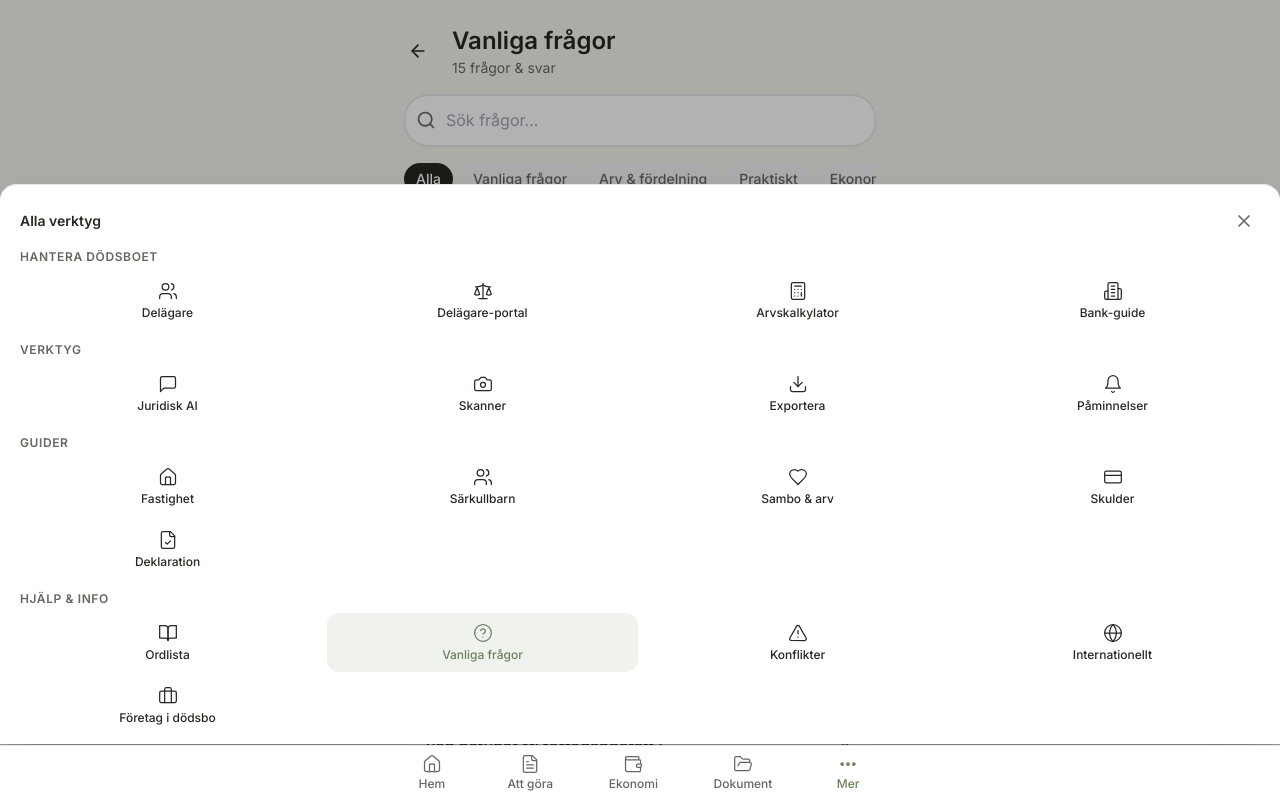
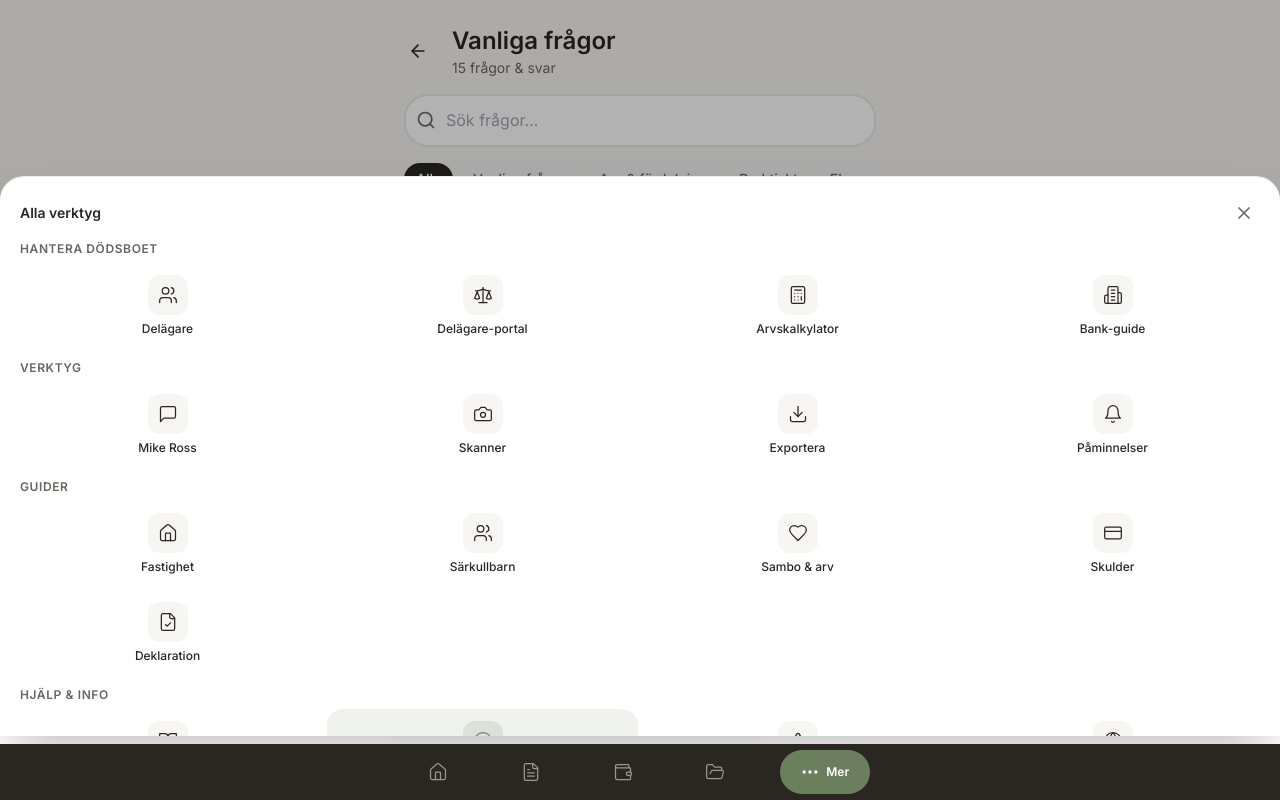
Before and after one commit to arhongbt/db, a Next.js app: page /faq in a window 1280 px wide. Both pictures are taken after a click on the button "Mer". Shown: the top 800 px of the page. Built offline with nearby package versions, Linux system fonts and the light colour scheme; no server answers.

Commit message:
Add decorative elements to main pages

```diff
--- a/src/app/dashboard/page.tsx
+++ b/src/app/dashboard/page.tsx
@@ -16,12 +16,15 @@ import {
   Coins,
   ListChecks,
   Package,
+  MessageSquare,
+  Bell,
 } from 'lucide-react';
 import { BottomNav } from '@/components/ui/BottomNav';
 import type { DodsboTask, ProcessStep, TaskStatus } from '@/types';
 import { DEFAULT_TIDSFRISTER } from '@/types';
 import Link from 'next/link';
 import { DoveLogo } from '@/components/ui/DoveLogo';
+import { BlobDecoration, LeafDecoration, SparkleDecoration } from '@/components/ui/Decorations';
 import {
   checkAndNotifyDeadlines,
   requestNotificationPermission,
@@ -149,7 +152,14 @@ function DashboardContent() {
   }
 
   return (
-    <div className="flex flex-col px-5 py-6 pb-24 stagger-children">
+    <div className="flex flex-col px-5 py-6 pb-24 stagger-children relative overflow-hidden">
+      {/* Decorative elements */}
+      <BlobDecoration className="-top-12 -right-16" color="#EEF2EA" size={180} />
+      <BlobDecoration className="top-[40%] -left-20" color="#EDF2F6" size={140} />
+      <LeafDecoration className="top-4 right-6" size={32} opacity={0.1} />
+      <SparkleDecoration className="top-[30%] right-10" size={14} opacity={0.1} />
+      <LeafDecoration className="bottom-[20%] left-4" size={24} opacity={0.08} color="#6E8BA4" />
+
       {/* Greeting */}
       <div className="flex items-start justify-between mb-6">
         <div>
@@ -354,17 +364,25 @@ function DashboardContent() {
         </div>
       )}
 
-      {/* AI Legal Assistant — always visible */}
+      {/* Mike Ross AI — always visible */}
+      <div className="relative">
+        <SparkleDecoration className="-top-2 right-4" size={18} color="#6E8BA4" opacity={0.15} />
+      </div>
       <Link
         href="/juridisk-hjalp"
-        className="card border-l-4 border-accent bg-info-light mb-4 flex items-center justify-between"
-        aria-label="Öppna juridisk AI-assistent"
+        className="card mb-4 flex items-center gap-3"
+        style={{ background: 'linear-gradient(135deg, #EDF2F6, #FFFFFF)' }}
+        aria-label="Öppna Mike Ross"
       >
-        <div>
-          <p className="font-semibold text-accent">Juridisk AI-assistent</p>
-          <p className="text-sm text-primary/70">Fråga om arvsrätt, bouppteckning, arvskifte</p>
+        <div className="w-11 h-11 rounded-full flex items-center justify-center flex-shrink-0"
+          style={{ background: 'linear-gradient(135deg, #6E8BA4, #567A93)' }}>
+          <MessageSquare className="w-5 h-5 text-white" strokeWidth={1.5} />
         </div>
-        <ChevronRight className="w-5 h-5 text-accent" />
+        <div className="flex-1">
+          <p className="font-semibold text-primary">Fråga Mike Ross</p>
+          <p className="text-sm text-muted">Din juridiska AI-assistent</p>
+        </div>
+        <ChevronRight className="w-5 h-5 text-muted-light flex-shrink-0" />
       </Link>
 
       {/* Notification prompt */}
@@ -412,32 +430,33 @@ function DashboardContent() {
         </Link>
       )}
 
-      {/* Quick access — compact grid of key tools */}
+      {/* Service grid — illustrated icons like Best Courier */}
       <section className="mb-4">
         <h2 className="text-lg font-semibold text-primary mb-3">Verktyg</h2>
-        <div className="grid grid-cols-2 gap-2">
+        <div className="grid grid-cols-3 gap-3">
           {[
-            { label: 'Bouppteckning', href: '/bouppteckning', Icon: ClipboardList },
-            { label: 'Tillgångar & skulder', href: '/tillgangar', Icon: Coins },
-            { label: 'Alla uppgifter', href: '/uppgifter', Icon: ListChecks },
-            { label: 'Exportera (ZIP)', href: '/exportera', Icon: Package },
+            { label: 'Bouppteckning', href: '/bouppteckning', Icon: ClipboardList, bg: '#EEF2EA', color: '#6B7F5E' },
+            { label: 'Tillgångar', href: '/tillgangar', Icon: Coins, bg: '#EDF2F6', color: '#6E8BA4' },
+            { label: 'Uppgifter', href: '/uppgifter', Icon: ListChecks, bg: '#EEF2EA', color: '#6B7F5E' },
+            { label: 'Exportera', href: '/exportera', Icon: Package, bg: '#EDF2F6', color: '#6E8BA4' },
+            { label: 'Mike Ross', href: '/juridisk-hjalp', Icon: MessageSquare, bg: '#EDF2F6', color: '#6E8BA4' },
+            { label: 'Påminnelser', href: '/paminelser', Icon: Bell, bg: '#EEF2EA', color: '#6B7F5E' },
           ].map((item) => (
             <Link
               key={item.href}
               href={item.href}
-              className="card flex items-center gap-3 hover:bg-gray-50 transition-colors py-3"
+              className="flex flex-col items-center gap-2 py-4 rounded-2xl transition-all hover:scale-[1.02] active:scale-[0.98]"
+              style={{ background: item.bg + '60' }}
               aria-label={item.label}
             >
-              <div className="w-8 h-8 bg-primary-lighter/50 rounded-lg flex items-center justify-center flex-shrink-0">
-                <item.Icon className="w-4 h-4 text-accent" />
+              <div className="w-12 h-12 rounded-2xl flex items-center justify-center"
+                style={{ background: item.bg }}>
+                <item.Icon className="w-5 h-5" style={{ color: item.color }} strokeWidth={1.5} />
               </div>
-              <span className="text-sm font-medium text-primary">{item.label}</span>
+              <span className="text-xs font-semibold text-primary">{item.label}</span>
             </Link>
           ))}
         </div>
-        <p className="text-xs text-muted text-center mt-3">
-          Alla verktyg finns i <strong>Mer</strong>-menyn nedan
-        </p>
       </section>
 
       {/* Legal disclaimer */}
--- a/src/app/juridisk-hjalp/page.tsx
+++ b/src/app/juridisk-hjalp/page.tsx
@@ -354,12 +354,12 @@ function JuridiskHjalpContent() {
           <ArrowLeft className="w-5 h-5 text-primary" />
         </Link>
         <div className="flex items-center gap-2">
-          <div className="w-8 h-8 rounded-full bg-accent/10 flex items-center justify-center">
-            <Scale className="w-4 h-4 text-accent" />
+          <div className="w-9 h-9 rounded-full flex items-center justify-center" style={{ background: 'linear-gradient(135deg, #6E8BA4, #567A93)' }}>
+            <Scale className="w-4 h-4 text-white" />
           </div>
           <div>
-            <h1 className="text-lg font-semibold text-primary">Juridisk AI-assistent</h1>
-            <p className="text-xs text-muted">Svensk arvsrätt &amp; dödsbohantering</p>
+            <h1 className="text-lg font-semibold text-primary">Mike Ross</h1>
+            <p className="text-xs text-muted">Din juridiska AI-assistent</p>
           </div>
         </div>
       </div>
@@ -373,11 +373,11 @@ function JuridiskHjalpContent() {
               <Sparkles className="w-8 h-8 text-accent" />
             </div>
             <h2 className="text-xl font-semibold text-primary mb-2">
-              Fråga mig om arvsrätt
+              Hej, jag är Mike Ross
             </h2>
             <p className="text-muted text-sm max-w-xs mb-6">
-              Jag kan svara på frågor om bouppteckning, arvskifte, arvsordning,
-              testamente och allt som rör dödsbohantering i Sverige.
+              Din juridiska assistent. Fråga mig om bouppteckning, arvskifte,
+              arvsordning, testamente — allt som rör dödsbohantering i Sverige.
             </p>
 
             <div className="flex flex-col gap-2 w-full max-w-sm">
--- a/src/components/ui/BottomNav.tsx
+++ b/src/components/ui/BottomNav.tsx
@@ -30,7 +30,7 @@ const MORE_CATEGORIES = [
   {
     title: 'Verktyg',
     items: [
-      { href: '/juridisk-hjalp', label: 'Juridisk AI', icon: MessageSquare },
+      { href: '/juridisk-hjalp', label: 'Mike Ross', icon: MessageSquare },
       { href: '/skanner', label: 'Skanner', icon: Camera },
       { href: '/exportera', label: 'Exportera', icon: Download },
       { href: '/paminelser', label: 'Påminnelser', icon: Bell },
@@ -65,12 +65,8 @@ export function BottomNav() {
   const [moreOpen, setMoreOpen] = useState(false);
   const menuRef = useRef<HTMLDivElement>(null);
 
-  // Close menu on route change
-  useEffect(() => {
-    setMoreOpen(false);
-  }, [pathname]);
+  useEffect(() => { setMoreOpen(false); }, [pathname]);
 
-  // Close on outside click
   useEffect(() => {
     if (!moreOpen) return;
     const handler = (e: MouseEvent) => {
@@ -95,9 +91,10 @@ export function BottomNav() {
       {moreOpen && (
         <div
           ref={menuRef}
-          className="fixed bottom-[calc(3.5rem+env(safe-area-inset-bottom))] left-0 right-0 z-50 bg-white rounded-t-2xl shadow-2xl border-t border-gray-200 max-h-[70vh] overflow-y-auto animate-in slide-in-from-bottom"
+          className="fixed bottom-[calc(4rem+env(safe-area-inset-bottom))] left-0 right-0 z-50 bg-white rounded-t-3xl shadow-2xl border-t max-h-[70vh] overflow-y-auto"
+          style={{ borderColor: '#F0EDE6' }}
         >
-          <div className="px-5 pt-4 pb-2 flex items-center justify-between sticky top-0 bg-white">
+          <div className="px-5 pt-4 pb-2 flex items-center justify-between sticky top-0 bg-white rounded-t-3xl">
             <h3 className="font-semibold text-primary text-sm">Alla verktyg</h3>
             <button
               onClick={() => setMoreOpen(false)}
@@ -118,14 +115,18 @@ export function BottomNav() {
                       <Link
                         key={href}
                         href={href}
-                        className={`flex flex-col items-center gap-1 py-2.5 px-1 rounded-xl transition-colors ${
+                        className={`flex flex-col items-center gap-1.5 py-3 px-1 rounded-2xl transition-colors ${
                           isActive
                             ? 'bg-accent/10 text-accent'
-                            : 'text-primary hover:bg-gray-50'
+                            : 'text-primary hover:bg-primary-lighter/50'
                         }`}
                         aria-label={label}
                       >
-                        <Icon className="w-5 h-5" strokeWidth={1.5} />
+                        <div className={`w-10 h-10 rounded-xl flex items-center justify-center ${
+                          isActive ? 'bg-accent/15' : 'bg-primary-lighter/50'
+                        }`}>
+                          <Icon className="w-5 h-5" strokeWidth={1.5} />
+                        </div>
                         <span className="text-xs font-medium text-center leading-tight">{label}</span>
                       </Link>
                     );
@@ -137,23 +138,30 @@ export function BottomNav() {
         </div>
       )}
 
-      {/* Bottom nav bar */}
-      <nav className="fixed bottom-0 left-0 right-0 bg-white border-t border-gray-200 z-50">
-        <div className="mx-auto max-w-lg flex items-center justify-around">
+      {/* Dark bottom nav bar */}
+      <nav className="fixed bottom-0 left-0 right-0 z-50" style={{ background: '#2A2622' }}>
+        <div className="mx-auto max-w-lg flex items-center justify-around px-2 py-1.5">
           {NAV_ITEMS.map(({ href, label, icon: Icon }) => {
             const isActive = pathname === href;
             return (
               <Link
                 key={href}
                 href={href}
-                className={`flex flex-col items-center py-2 px-3 min-w-[4rem] transition-colors ${
-                  isActive
-                    ? 'text-accent'
-                    : 'text-muted hover:text-primary'
-                }`}
+                className="relative flex items-center justify-center transition-all duration-200"
+                style={{
+                  minWidth: isActive ? '100px' : '56px',
+                  height: '44px',
+                  borderRadius: '22px',
+                  background: isActive ? '#6B7F5E' : 'transparent',
+                  color: isActive ? '#FFFFFF' : '#9C9590',
+                  gap: '6px',
+                  padding: isActive ? '0 16px' : '0 8px',
+                }}
               >
-                <Icon className="w-5 h-5 mb-0.5" strokeWidth={isActive ? 2.5 : 1.5} />
-                <span className="text-xs font-medium">{label}</span>
+                <Icon className="w-5 h-5 flex-shrink-0" strokeWidth={isActive ? 2 : 1.5} />
+                {isActive && (
+                  <span className="text-xs font-semibold whitespace-nowrap">{label}</span>
+                )}
               </Link>
             );
           })}
@@ -163,18 +171,25 @@ export function BottomNav() {
             onClick={() => setMoreOpen(!moreOpen)}
             aria-label="Mer verktyg"
             aria-expanded={moreOpen}
-            className={`flex flex-col items-center py-2 px-3 min-w-[4rem] transition-colors ${
-              moreOpen || isMoreActive
-                ? 'text-accent'
-                : 'text-muted hover:text-primary'
-            }`}
+            className="relative flex items-center justify-center transition-all duration-200"
+            style={{
+              minWidth: (moreOpen || isMoreActive) ? '90px' : '56px',
+              height: '44px',
+              borderRadius: '22px',
+              background: (moreOpen || isMoreActive) ? '#6B7F5E' : 'transparent',
+              color: (moreOpen || isMoreActive) ? '#FFFFFF' : '#9C9590',
+              gap: '6px',
+              padding: (moreOpen || isMoreActive) ? '0 16px' : '0 8px',
+            }}
           >
-            <MoreHorizontal className="w-5 h-5 mb-0.5" strokeWidth={moreOpen || isMoreActive ? 2.5 : 1.5} />
-            <span className="text-xs font-medium">Mer</span>
+            <MoreHorizontal className="w-5 h-5 flex-shrink-0" strokeWidth={(moreOpen || isMoreActive) ? 2 : 1.5} />
+            {(moreOpen || isMoreActive) && (
+              <span className="text-xs font-semibold whitespace-nowrap">Mer</span>
+            )}
           </button>
         </div>
         {/* Safe area for iOS */}
-        <div className="h-[env(safe-area-inset-bottom)]" />
+        <div className="h-[env(safe-area-inset-bottom)]" style={{ background: '#2A2622' }} />
       </nav>
     </>
   );
--- /dev/null
+++ b/src/components/ui/Decorations.tsx
@@ -0,0 +1,87 @@
+'use client';
+
+/** Decorative SVG blob — organic shape behind content */
+export function BlobDecoration({
+  className = '',
+  color = '#EEF2EA',
+  size = 200,
+}: {
+  className?: string;
+  color?: string;
+  size?: number;
+}) {
+  return (
+    <div
+      className={`absolute pointer-events-none opacity-50 ${className}`}
+      style={{
+        width: size,
+        height: size,
+        borderRadius: '42% 58% 62% 38% / 45% 55% 45% 55%',
+        background: color,
+      }}
+    />
+  );
+}
+
+/** Decorative leaf SVG — subtle nature element */
+export function LeafDecoration({
+  className = '',
+  size = 24,
+  color = '#6B7F5E',
+  opacity = 0.15,
+}: {
+  className?: string;
+  size?: number;
+  color?: string;
+  opacity?: number;
+}) {
+  return (
+    <svg
+      className={`absolute pointer-events-none ${className}`}
+      width={size}
+      height={size}
+      viewBox="0 0 24 24"
+      fill="none"
+      style={{ opacity }}
+    >
+      <path
+        d="M17 8C8 10 5.9 16.17 3.82 21.34L5.71 22l1-2.3A4.49 4.49 0 0 0 8 20c4 0 8.68-3.31 12-12h-3Z"
+        fill={color}
+      />
+      <path
+        d="M17 8c-2 5-5.93 8.5-9 9.5"
+        stroke={color}
+        strokeWidth="1.5"
+        strokeLinecap="round"
+        fill="none"
+        opacity="0.5"
+      />
+    </svg>
+  );
+}
+
+/** Sparkle/star decoration */
+export function SparkleDecoration({
+  className = '',
+  size = 16,
+  color = '#6B7F5E',
+  opacity = 0.12,
+}: {
+  className?: string;
+  size?: number;
+  color?: string;
+  opacity?: number;
+}) {
+  return (
+    <svg
+      className={`absolute pointer-events-none ${className}`}
+      width={size}
+      height={size}
+      viewBox="0 0 24 24"
+      fill={color}
+      style={{ opacity }}
+    >
+      <path d="M12 0L14.59 8.41L23 12L14.59 15.59L12 24L9.41 15.59L1 12L9.41 8.41Z" />
+    </svg>
+  );
+}
--- a/src/components/ui/FloatingChatButton.tsx
+++ b/src/components/ui/FloatingChatButton.tsx
@@ -2,13 +2,12 @@
 
 import { usePathname } from 'next/navigation';
 import Link from 'next/link';
-import { MessageSquare } from 'lucide-react';
+import { Scale } from 'lucide-react';
 
-/** Floating round chatbot button — visible on every page except juridisk-hjalp itself */
+/** Mike Ross floating button — visible on every page except juridisk-hjalp itself */
 export function FloatingChatButton() {
   const pathname = usePathname();
 
-  // Hide on the chat page itself, auth page, onboarding, and landing
   const hiddenPaths = ['/juridisk-hjalp', '/auth', '/onboarding', '/'];
   if (hiddenPaths.some(p => pathname === p || pathname.startsWith('/onboarding'))) {
     return null;
@@ -17,19 +16,24 @@ export function FloatingChatButton() {
   return (
     <Link
       href="/juridisk-hjalp"
-      aria-label="Öppna juridisk AI-assistent"
-      className="fixed z-40 flex items-center justify-center transition-all duration-300 hover:scale-105 active:scale-95"
+      aria-label="Fråga Mike Ross"
+      className="fixed z-40 flex items-center justify-center transition-all duration-300 hover:scale-105 active:scale-95 group"
       style={{
-        bottom: 'calc(4.5rem + env(safe-area-inset-bottom, 0px))',
+        bottom: 'calc(5rem + env(safe-area-inset-bottom, 0px))',
         right: '20px',
-        width: '56px',
-        height: '56px',
+        width: '58px',
+        height: '58px',
         borderRadius: '50%',
         background: 'linear-gradient(135deg, #6E8BA4, #567A93)',
-        boxShadow: '0 4px 20px rgba(110,139,164,0.3), 0 2px 8px rgba(0,0,0,0.1)',
+        boxShadow: '0 4px 20px rgba(110,139,164,0.35), 0 2px 8px rgba(0,0,0,0.1)',
       }}
     >
-      <MessageSquare className="w-6 h-6 text-white" strokeWidth={1.8} />
+      <Scale className="w-6 h-6 text-white" strokeWidth={1.8} />
+      {/* Tooltip */}
+      <span className="absolute right-full mr-3 px-3 py-1.5 text-xs font-semibold text-white rounded-lg whitespace-nowrap opacity-0 group-hover:opacity-100 transition-opacity pointer-events-none"
+        style={{ background: '#2A2622' }}>
+        Fråga Mike Ross
+      </span>
     </Link>
   );
 }
```
Also changed, not shown: src/app/auth/page.tsx (+10 -2 lines), src/app/dokument/page.tsx (+7 -1 lines), src/app/page.tsx (+11 -2 lines), src/app/tillgangar/page.tsx (+7 -1 lines), src/app/uppgifter/page.tsx (+7 -1 lines).
